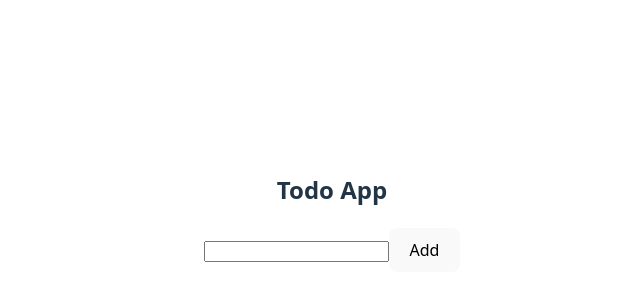
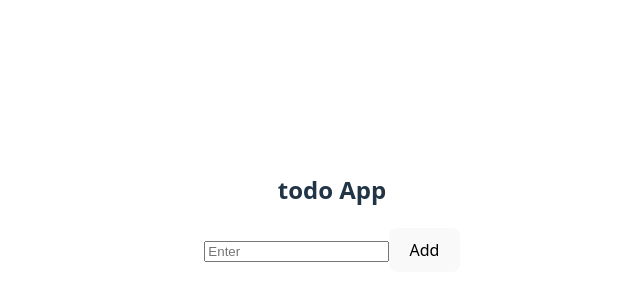
Before and after one commit to Shivam8449/complte-react-revision, a React (Vite) app in the folder todorev/: page / in a window 1280 px wide. Shown: the part 180-480 px from the top of the page, without its empty margins (308-948 px from the left). Built offline with nearby package versions, Linux system fonts and the light colour scheme.

Commit message:
practice

```diff
--- a/todorev/src/TodoContext.jsx
+++ b/todorev/src/TodoContext.jsx
@@ -1,23 +1,23 @@
 import React, { createContext, useContext, useState } from 'react'
 
 const TodoData = createContext()
-export const useTodo = ()=> useContext(TodoData)
+
+export const useTodos = ()=>useContext(TodoData)
 
 const TodoContext = ({children}) => {
-
   const [todos, setTodos] = useState([])
 
   const addTodo = (text)=>{
-    if(!text.trim) return
-    setTodos([...todos,{id:Date.now(),text,completed:false}])
+    if(!text.trim()) return;
+    setTodos([...todos, {id:Date.now(),text,completed:false}])
   }
 
   const toggleTodo = (id)=>{
-    setTodos(todos.map((t)=>(t.id === id ? {...t, completed:!t.completed}:t)))
+    setTodos(todos.map((t)=>t.id == id ? {...t, completed:!t.completed}:t))
   }
 
   const deleteTodo = (id)=>{
-    setTodos(todos.filter((t)=> t.id !== id))
+    setTodos(todos.filter(t=>t.id !== id))
   }
   return (
     <div>
--- a/todorev/src/TodoList.jsx
+++ b/todorev/src/TodoList.jsx
@@ -1,10 +1,8 @@
 import React, { useState } from 'react'
-import { useTodo } from './TodoContext'
+import { useTodos } from './TodoContext'
 
 const TodoList = () => {
-
-  const {todos, addTodo, toggleTodo, deleteTodo} = useTodo()
-
+  const {todos, addTodo, toggleTodo, deleteTodo} = useTodos()
   const [text, setText] = useState('')
 
   const handleAdd = ()=>{
@@ -13,26 +11,27 @@ const TodoList = () => {
   }
   return (
     <div>
-      <h2>Todo App</h2>
+      <h2>todo App</h2>
       <input
       value={text}
       onChange={(e)=>setText(e.target.value)}
-      type="text" />
+      placeholder='Enter'
+       type="text" />
 
-      <button onClick={handleAdd}>Add</button>
+       <button onClick={handleAdd}>Add</button>
 
-      <ul>
+       <ul>
         {todos.map((todo)=>(
           <li key={todo.id}>
             <span onClick={()=>toggleTodo(todo.id)}
-              style={{textDecoration:todo.completed ? 'line-through' : 'none', cursor:'pointer'}}
+              style={{textDecoration:todo.completed ? 'line-through':'none', cursor:"pointer"}}
               >
-              {todo.text}
+                {todo.text}
             </span>
             <button onClick={()=>deleteTodo(todo.id)}>Delete</button>
           </li>
         ))}
-      </ul>
+       </ul>
     </div>
   )
 }
```
